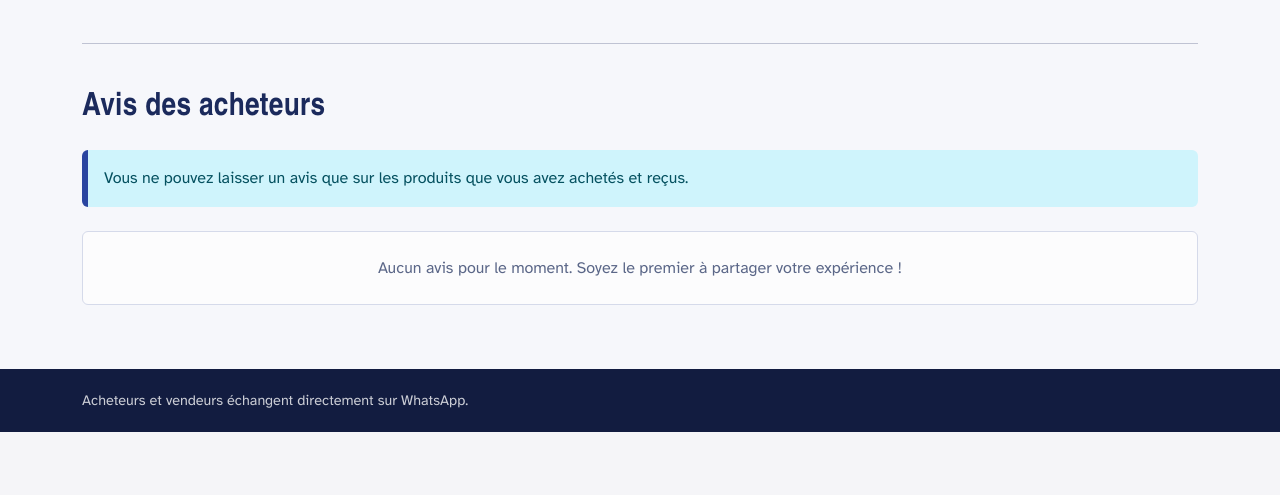
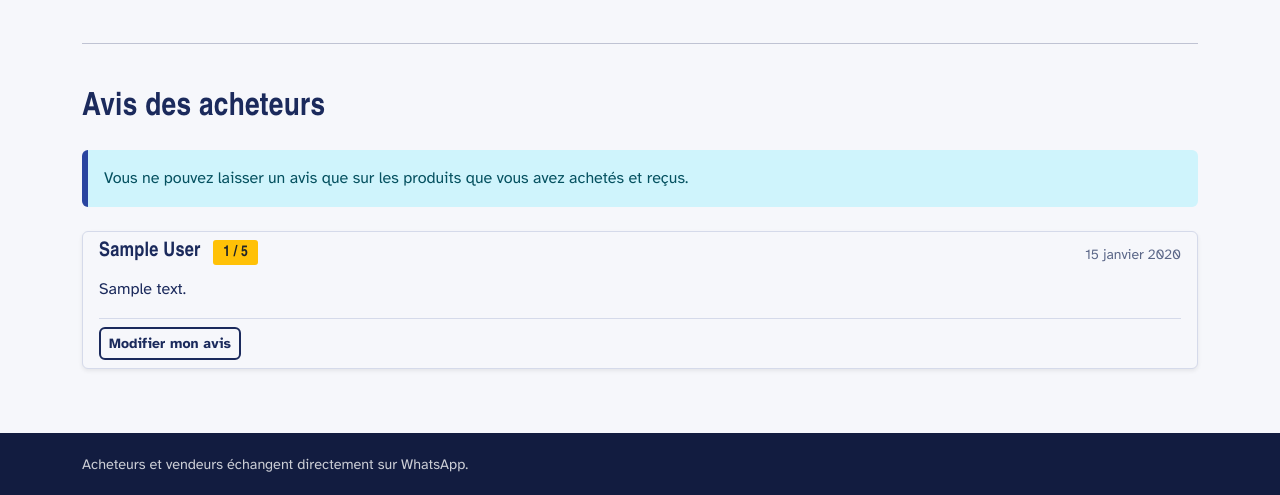
Before and after one commit to aklrom/MARKETPLACE-, a Django app: page /products/1/ in a window 1280 px wide. Shown: the part 558-1053 px from the top of the page. Before the commit the page ends 990 px from the top, so only its background shows below. Run offline with Django 5.2, Linux system fonts and the light colour scheme; a user stored in the database is signed in; tables that the repository leaves empty hold one stand-in row (values such as "Sample post"); grey boxes marked "Sample" are stand-in pictures; parts of the project's set-up code (start-up, migrations or seed data) failed here and were passed over; some web fonts are replaced.

Commit message:
feat: add reviews app and update related configurations

```diff
--- a/config/settings.py
+++ b/config/settings.py
@@ -45,6 +45,7 @@ INSTALLED_APPS = [
     'products',
     'orders',
     'cart',
+    'reviews',
 ]
 
 MIDDLEWARE = [
--- a/products/templates/products/product_detail.html
+++ b/products/templates/products/product_detail.html
@@ -62,7 +62,7 @@
         <!-- Bouton pour ajouter un avis (visible seulement si l'utilisateur a acheté le produit) -->
         {% if user.is_authenticated %}
             {% if can_review %}
-                <a href="{% url 'review_create' product.id %}" class="btn btn-success mb-4">
+                <a href="{% url 'reviews:review_create' product.id %}" class="btn btn-success mb-4">
                     ★ Laisser un avis sur ce produit
                 </a>
             {% else %}
@@ -91,7 +91,7 @@
                         <!-- Bouton de modification visible uniquement pour l'auteur de l'avis -->
                         {% if user == review.publier %}
                             <div class="mt-3 pt-2 border-top">
-                                <a href="{% url 'review_update' review.id %}" class="btn btn-sm btn-outline-primary">
+                                <a href="{% url 'reviews:review_update' review.id %}" class="btn btn-sm btn-outline-primary">
                                     Modifier mon avis
                                 </a>
                             </div>
--- a/reviews/apps.py
+++ b/reviews/apps.py
@@ -2,4 +2,4 @@ from django.apps import AppConfig
 
 
 class ReviewConfig(AppConfig):
-    name = 'review'
+    name = 'reviews'
--- a/reviews/urls.py
+++ b/reviews/urls.py
@@ -9,7 +9,7 @@ urlpatterns = [
     # Correspond à {% url 'review_create' product.id %} dans le template
     path(
         'product/<int:id>/review/create/',
-        views.create_review,
+        views.review_create,
         name='review_create'
     ),
 
--- a/reviews/views.py
+++ b/reviews/views.py
@@ -25,8 +25,7 @@ def review_create(request,id):
             return redirect("product_detail", id=product.id)
     else:
         form=ReviewForm()
-    return render(request,"products/product_form.html",{"subform":form,"subtitle": "Quelques avis sur le produit"})
-
+    return render(request, "reviews/review_form.html", {"form": form, "title": "Laisser un avis", "product": product})
 @login_required
 def review_update(request,id):
     review=get_object_or_404(Review,id=id)
```
